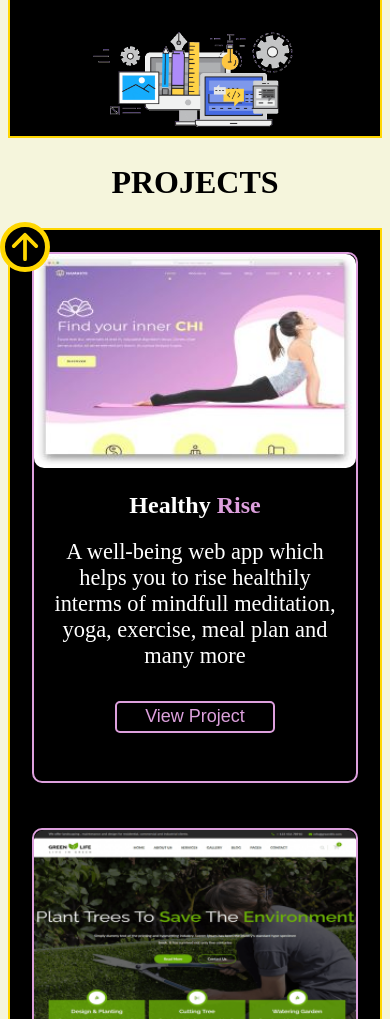
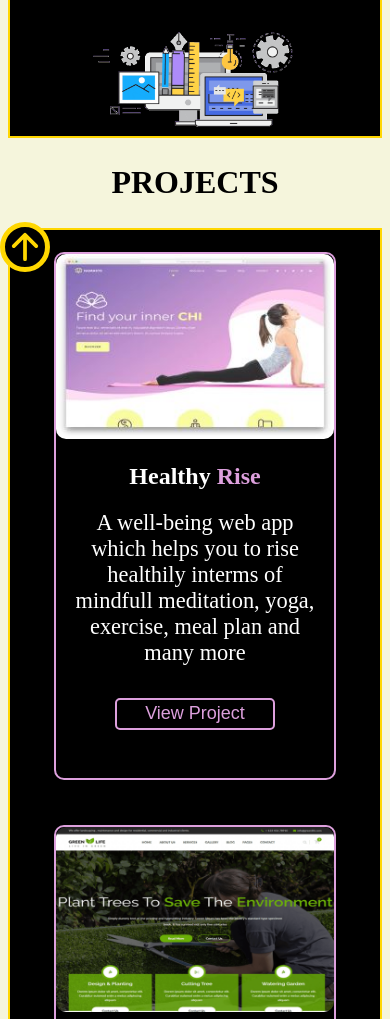
Before and after one commit to ashritha369/Project-HepthWap-Version-0.0, a plain HTML site: page index.html in a window 390 px wide. Shown: the part 572-1591 px from the top of the page. Drawn offline with nearby package versions, Linux system fonts and the light colour scheme.

Commit message:
modified css and added smooth scroll behavior

```diff
--- a/navigation.css
+++ b/navigation.css
@@ -11,7 +11,7 @@
   position: fixed;
   bottom: 0px;
   left: 0px;
-  z-index: 1;
+  z-index: 100;
   color: gold;
   transition: transform 250ms;
   background-color: black;
--- a/responsive.css
+++ b/responsive.css
@@ -60,6 +60,15 @@
     grid-template-columns: 1fr;
     gap: 2rem;
   }
+  .project-div {
+    margin: 1.4rem auto;
+    width: 75%;
+  }
+  #button-view-ckmExplorer,
+  #button-view-saiAccessories,
+  #button-view-healthyrise {
+    margin: 2rem auto;
+  }
 }
 /* 3rd Break Point */
 @media (max-width: 340px) {
--- a/style.css
+++ b/style.css
@@ -2,6 +2,9 @@ body {
   background-color: beige;
   font-family: "Franklin Gothic Medium" "Poppins", sans-serif;
   color: white;
+}
+html {
+  scroll-behavior: smooth;
 }
 /* HEADER */
 .logo {
--- a/transition.css
+++ b/transition.css
@@ -1,9 +1,13 @@
-#sentence-transition {
+/* #sentence-transition {
   transition-property: width;
   transition-duration: 2s;
   transition-timing-function: linear;
   transition-delay: 1s;
 }
-#sentence-transition:hover {
-  width: 0px;
+
+section#about {
+  transition: transform 4s, opacity 1s;
 }
+section#projects {
+  transition: transform 10s, opacity 1s;
+} */
```
